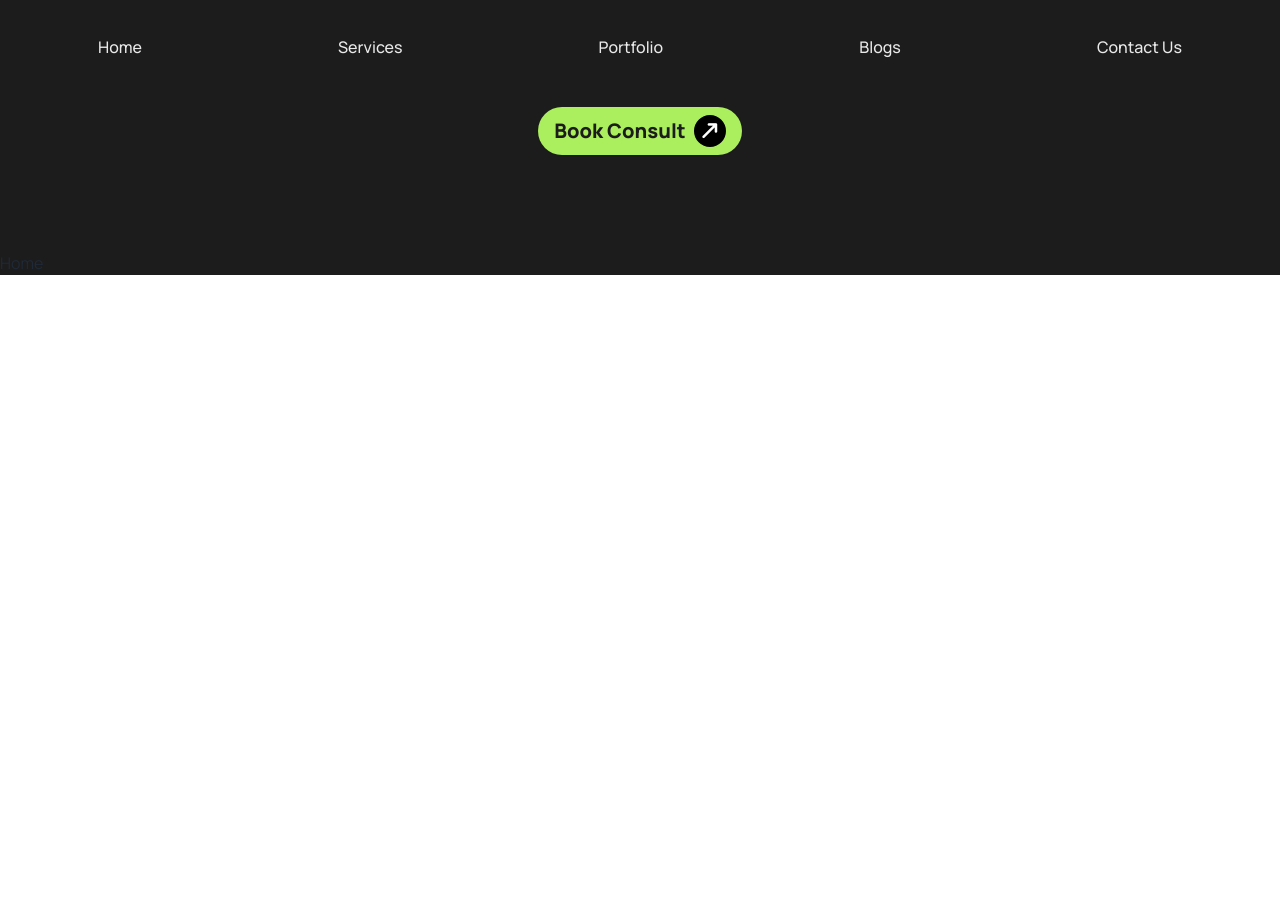
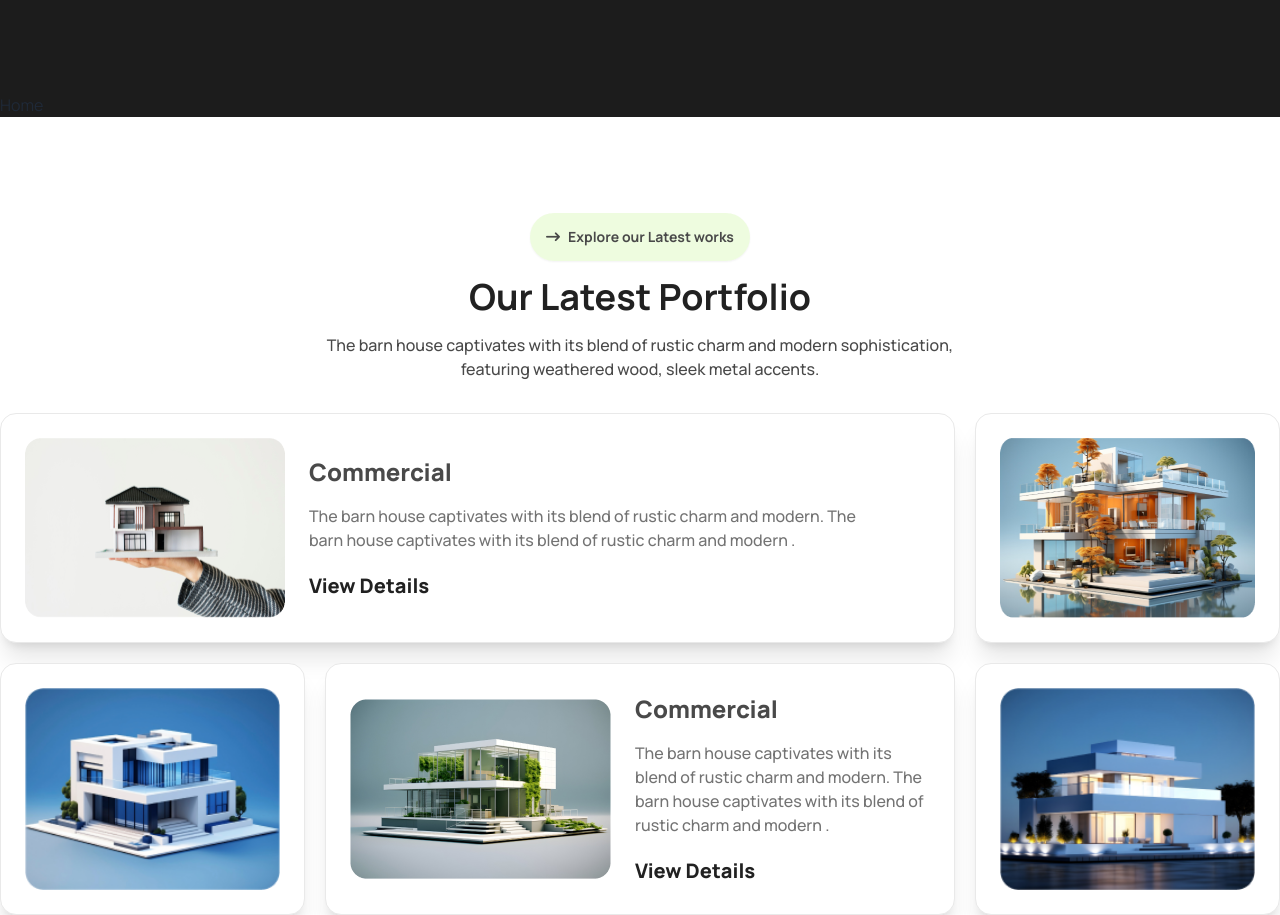
Before and after one commit to rahidulislampritom/website-of-house-design, a plain HTML site: page index.html in a window 1280 px wide. Shown: the part 3237-4152 px from the top of the page. Before the commit the page ends 3512 px from the top, so only its background shows below. Drawn offline with nearby package versions, Linux system fonts and the light colour scheme.

Commit message:
bonus section added

```diff
--- a/index.html
+++ b/index.html
@@ -287,17 +287,9 @@
                 </div>
                 <!-- form part -->
                 <div class="mt-8">
-                    <form class="bg-[FFFFFF] lg:grid lg:grid-cols-2 lg:gap-3 ">
-                        <input class="lg:p-5 rounded-full pr-24 lg:pr-0 p-3 outline-none" type="text"
-                            placeholder="First Name*">
-                        <input class="lg:p-5 rounded-full pr-24 lg:pr-0 my-3 lg:my-0 p-3 border-none outline-none"
-                            type="text" placeholder="Last-Name*">
-                        <input class="lg:p-5 rounded-full pr-24 lg:pr-0 my-3 lg:my-0 p-3 border-none outline-none"
-                            type="text" placeholder="Number*">
-                        <input class="lg:p-5 rounded-full pr-24 lg:pr-0 p-3 mb-3 lg:mb-0 border-none outline-none"
-                            type="gmail" placeholder="Email*">
+
                     <textarea
-                            class="lg:col-span-2 lg:p-3  pr-28 lg:pr-0 p-3 mb-3 lg:mb-0 rounded-lg border-none outline-none"
+                        class="lg:col-span-2 lg:p-3  pr-28 lg:pr-0 p-3 mb-3 lg:mb-0 rounded-lg border-none outline-none w-full"
                         rows="7">Write your message here</textarea>
 
                     <button
@@ -366,6 +358,80 @@
         </div>
     </footer>
 
+    <!-- bonus section -->
+    <section class="w-full pt-16 lg:pt-24">
+        <div class="lg:max-w-screen-xl lg:mx-auto">
+            <!-- info part -->
+            <div class="flex flex-col justify-center items-center text-center gap-4 mb-8">
+
+                <button class="btn bg-[#ABEF5F33] text-[#494949] font-bold rounded-full border-none "><i
+                        class="fa-solid fa-arrow-right-long"></i>Explore our Latest works</button>
+                <h2 class="text-[#212121] text-2xl lg:text-4xl font-bold text-center">Our Latest Portfolio</h2>
+                <p class="lg:w-6/12 text-center text-[#494949] text-base font-medium">The barn house captivates with its
+                    blend of rustic charm and modern sophistication, featuring weathered wood, sleek metal accents.</p>
+
+            </div>
+        </div>
+
+        <!-- card section  -->
+        <div class="lg:max-w-screen-xl lg:mx-auto">
+
+            <div class=" grid lg:grid-cols-4  grid-cols-1 gap-5 m-8 lg:m-0">
+                <!-- 1st card  -->
+                <div class="bg-[#FFFFFF]  border-solid border-[1px] border-[#E9E9E9] shadow-xl rounded-2xl p-3 lg:p-6   flex flex-col lg:flex-row items-center justify-center gap-6 lg:col-span-3 lg:
+                                flex-1 ">
+                    <div>
+                        <img class="w-full lg:h-full" src="./images/img1.png" alt="">
+                    </div>
+                    <div class="flex-1">
+                        <h2 class="text-[#494949] text-2xl font-extrabold">Commercial</h2>
+                        <p class="w-11/12 text-[#737373] text-base font-medium mt-4 mb-5">The barn house captivates with
+                            its blend of rustic charm and modern. The barn house
+                            captivates with its blend of rustic charm and modern .</p>
+                        <button class="text-[#212121] text-xl font-extrabold">View Details </button>
+                    </div>
+                </div>
+
+                <!-- 2nd card  -->
+
+                <div
+                    class="bg-[#FFFFFF] border-solid border-[1px]  border-[#E9E9E9] shadow-xl rounded-2xl p-3 lg:p-6   flex justify-center items-center">
+                    <img class="w-full lg:h-full" src="./images/img2.png" alt="">
+                </div>
+
+                <!-- 3rd card  -->
+
+                <div
+                    class="bg-[#FFFFFF] border-solid border-[1px]  border-[#E9E9E9] shadow-xl rounded-2xl p-3 lg:p-6 flex justify-center items-center">
+                    <img class="w-full lg:h-full" src="./images/img3.png" alt="">
+                </div>
+
+                <!-- 4th card  -->
+
+                <div
+                    class="bg-[#FFFFFF] border-solid border-[1px] border-[#E9E9E9] shadow-xl rounded-2xl p-3 lg:p-6 flex flex-col lg:flex-row items-center justify-center gap-6 lg:col-span-2 flex-1 ">
+                    <div>
+                        <img class="w-full lg:h-full" src="./images/img4.png" alt="">
+                    </div>
+                    <div class="flex-1">
+                        <h2 class="text-[#494949] text-2xl font-extrabold">Commercial</h2>
+                        <p class=" text-[#737373] text-base font-medium mt-4 mb-5">The barn house captivates with
+                            its blend of rustic charm and modern. The barn house
+                            captivates with its blend of rustic charm and modern .</p>
+                        <button class="text-[#212121] text-xl font-extrabold">View Details </button>
+                    </div>
+                </div>
+
+                <!-- 5th card  -->
+
+                <div
+                    class="bg-[#FFFFFF] border-solid border-[1px]  border-[#E9E9E9] shadow-xl rounded-2xl p-3  lg:p-6   flex justify-center items-center">
+                    <img class="w-full lg:h-full" src="./images/img5.png" alt="">
+                </div>
+
+            </div>
+        </div>
+    </section>
 </body>
 
 </html>
```
Lines whose indentation alone changed are shown as unchanged.
